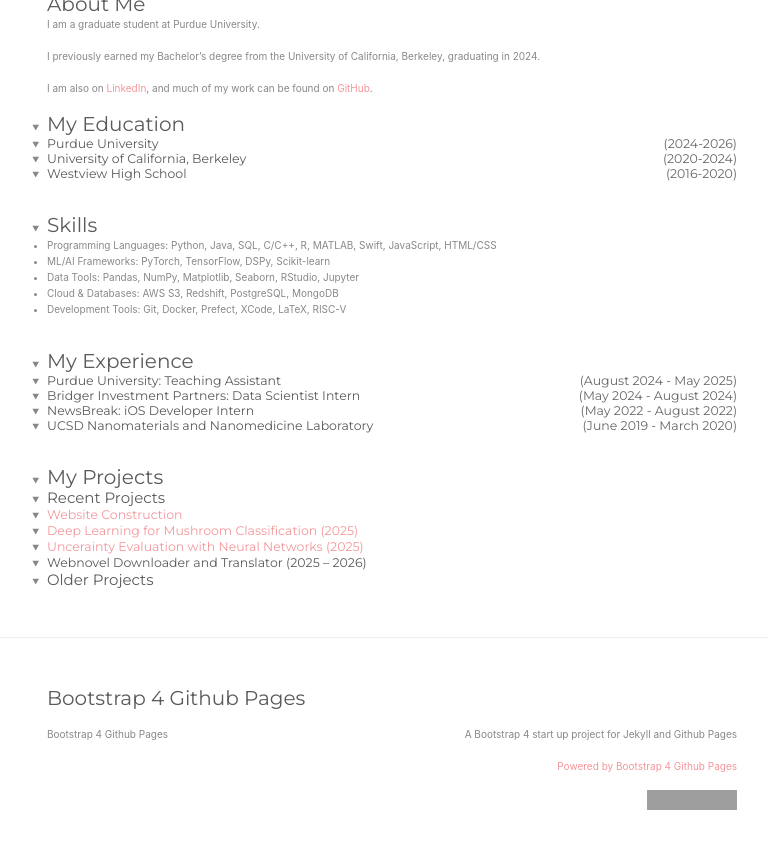
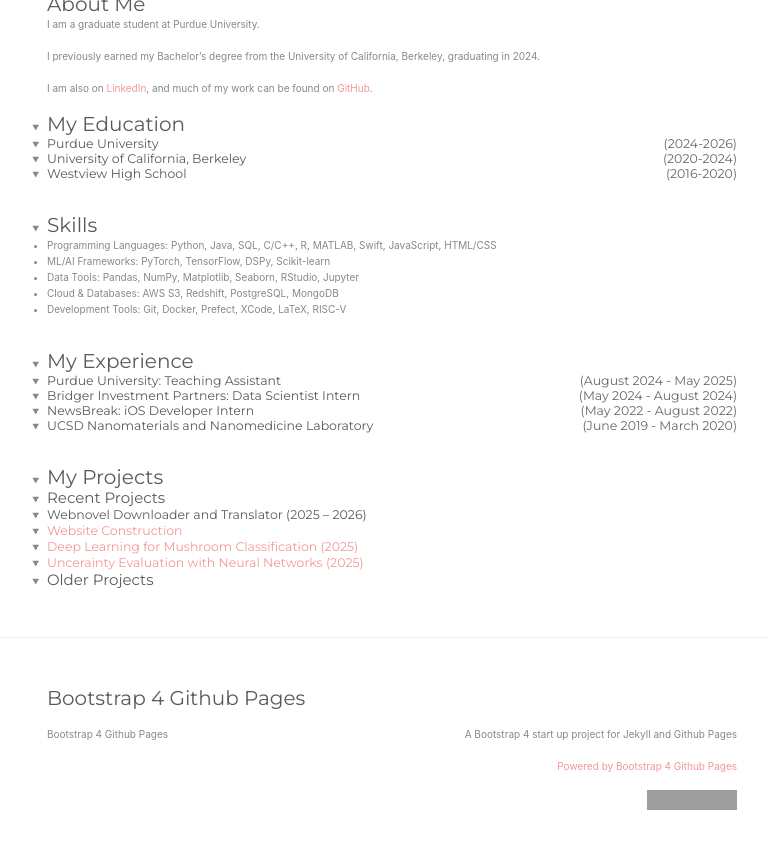
Before and after one commit to DerrickhSun/DerrickhSun.github.io, a Jekyll site: the page built from index.md, in a window 1280 px wide, cut to the strip 393-1267 px from the top of the page. Shown: the top 849 px of the strip, without its empty margins (248-1016 px from the left). Built offline with Jekyll 4.4.1, drawn with Linux system fonts in a browser that asks for light colours; grey boxes are pictures that could not be loaded.

Commit message:
reordering

```diff
--- a/index.md
+++ b/index.md
@@ -252,6 +252,14 @@ I am also on <a href="https://www.linkedin.com/in/derrick-sun-052130228/">Linked
 
   <details>
     <summary>
+      <h4>Webnovel Downloader and Translator (2025 – 2026)</h4>
+    </summary>
+    <div style="text-align: justify">
+    I built a personal project that downloads online content and calls the OpenAI API to translate it. It uses Selenium to display a menu and automatically navigate the web. It accepts user input and uses that input to navigate to the target URL, before processing the HTML and downloading the content.</div>
+  </details>
+
+  <details>
+    <summary>
       <h4><a href="https://github.com/DerrickhSun/DerrickhSun.github.io">Website Construction</a></h4>
     </summary>
     <div style="text-align: justify">
@@ -273,14 +281,6 @@ I am also on <a href="https://www.linkedin.com/in/derrick-sun-052130228/">Linked
     </summary>
     <div style="text-align: justify">
     I trained neural networks to estimate uncertainty in Walmart sales forecasts, evaluating model performance using quantile calibration error curves. I developed a neural network capable of predicting uncertainty within a 10% margin of error.</div>
-  </details>
-
-  <details>
-    <summary>
-      <h4>Webnovel Downloader and Translator (2025 – 2026)</h4>
-    </summary>
-    <div style="text-align: justify">
-    I built a personal project that downloads online content and calls the OpenAI API to translate it. It uses Selenium to display a menu and automatically navigate the web. It accepts user input and uses that input to navigate to the target URL, before processing the HTML and downloading the content.</div>
   </details>
 </details>
 
```
